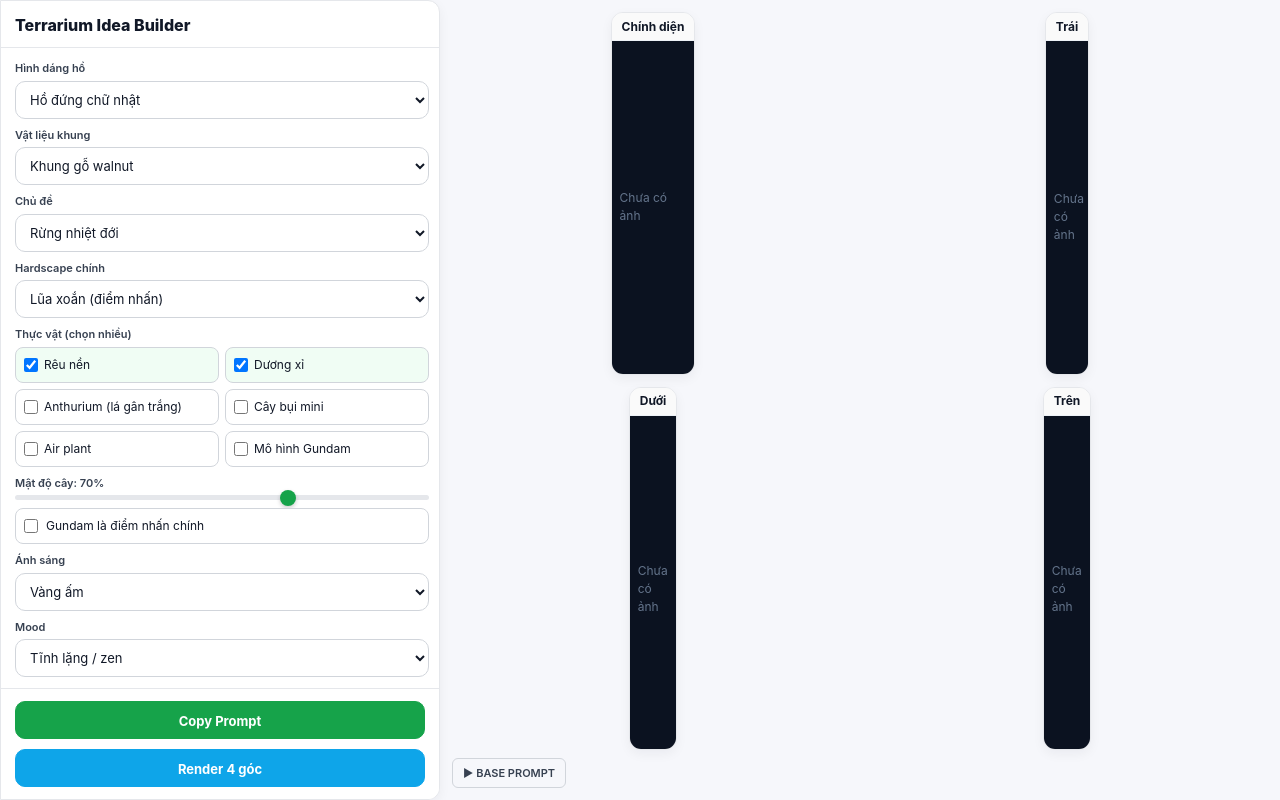
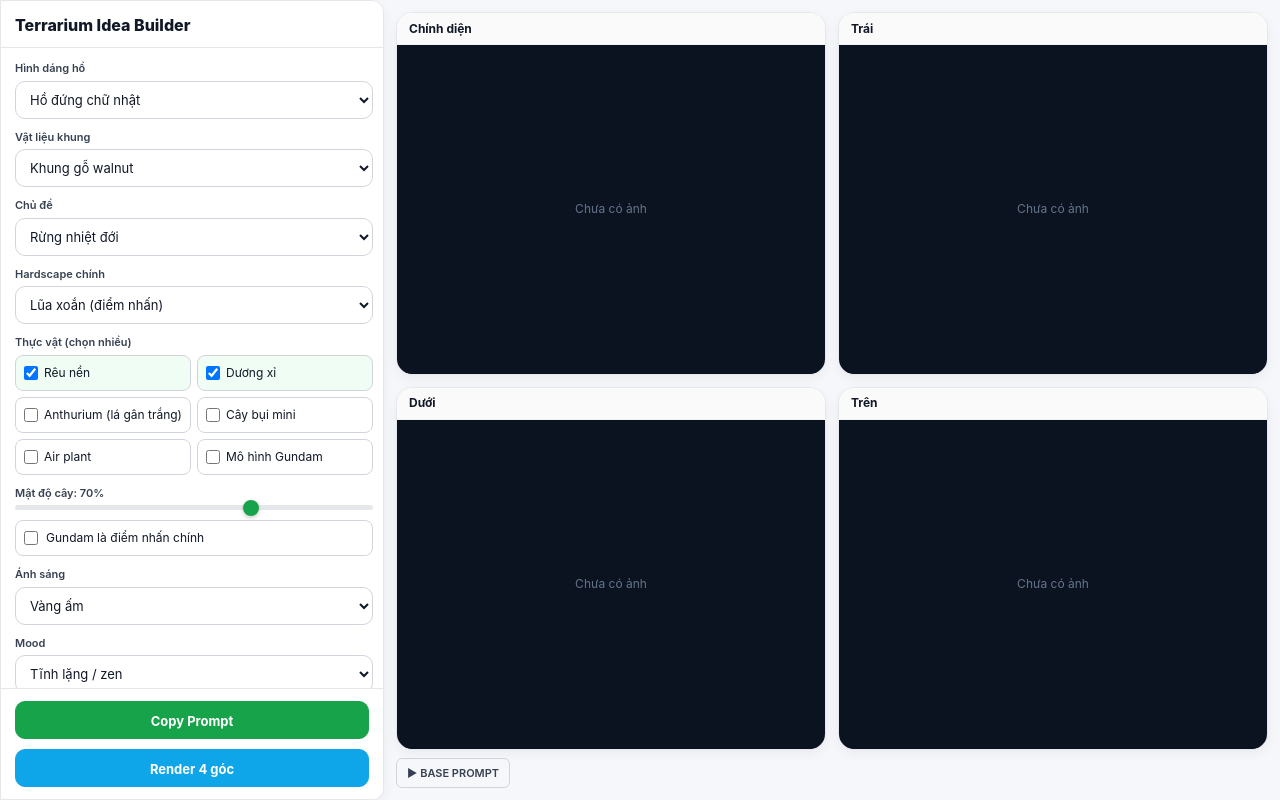
Before and after one commit to voquoctrong2807/terrarium, a React (Vite) app: page / in a window 1280 px wide. Built offline with nearby package versions, Linux system fonts and the light colour scheme.

Commit message:
Refactor UI: balanced layout, portrait 3:4 preview cards, fullscreen modal always portrait, improved camera angle prompts

```diff
--- a/App.tsx
+++ b/App.tsx
@@ -58,9 +58,9 @@ const OPTIONS = {
 
 const VIEWS = [
   { key: "front", title: "Chính diện", suffix: "Chụp chính diện, camera đặt ngang tầm mắt, vuông góc mặt kính trước. Full tank shot.", isHero: true },
-  { key: "left", title: "Trái", suffix: "Chụp từ BÊN TRÁI 45 độ, thấy MẶT KÍNH BÊN TRÁI và chiều sâu, parallax rõ, left side panel visible, left frame edge visible. Full tank shot. Không được giống chính diện.", isHero: false },
-  { key: "low", title: "Dưới", suffix: "Chụp GÓC THẤP từ dưới nhìn lên, thấy viền đáy và trục dọc, perspective mạnh, base frame visible, upward perspective. Full tank shot.", isHero: false },
-  { key: "top", title: "Trên", suffix: "Chụp TOP-DOWN từ trên xuống, thấy layout mặt bằng, thấy khung viền trên, top frame visible, overhead view. Full tank shot. Không được giống chính diện.", isHero: false },
+  { key: "left", title: "Trái", suffix: "Camera 45 degrees from left, left glass panel visible, parallax effect, perspective shift, not front view. Full tank shot.", isHero: false },
+  { key: "low", title: "Dưới", suffix: "Low angle upward perspective, base frame visible, strong perspective distortion, not front view. Full tank shot.", isHero: false },
+  { key: "top", title: "Trên", suffix: "Top-down overhead view, top frame visible, bird's eye view, not front view. Full tank shot.", isHero: false },
 ];
 
 function Select({ label, value, onChange, options }: { label: string; value: string; onChange: (v: string) => void; options: typeof OPTIONS.shape }) {
@@ -135,24 +135,22 @@ function PreviewCard({ title, src, loading, onOpen }: { title: string; src: stri
   return (
     <div style={{
       border: "1px solid #e5e7eb",
-      borderRadius: 12,
+      borderRadius: 16,
       background: "white",
       overflow: "hidden",
       boxShadow: "0 4px 12px rgba(17,24,39,0.05)",
       height: "100%",
       display: "flex",
       flexDirection: "column",
-      maxWidth: "calc((100vh - 24px - 12px) / 2 * 0.75)",
-      margin: "0 auto",
     }}>
       <div style={{
-        padding: "6px 10px",
+        padding: "8px 12px",
         fontSize: 12,
         fontWeight: 700,
         color: "#111827",
         background: "#fafafa",
         borderBottom: "1px solid #eef2f7",
-        height: "28px",
+        height: "32px",
         display: "flex",
         alignItems: "center",
       }}>
@@ -180,6 +178,7 @@ function PreviewCard({ title, src, loading, onOpen }: { title: string; src: stri
         <div style={{
           width: "100%",
           aspectRatio: "3 / 4",
+          height: "auto",
           position: "relative",
           background: "#0b1220",
         }}>
@@ -196,6 +195,7 @@ function PreviewCard({ title, src, loading, onOpen }: { title: string; src: stri
                   width: "100%",
                   height: "100%",
                   objectFit: "contain",
+                  objectPosition: "center",
                   display: "block"
                 }}
               />
@@ -247,8 +247,8 @@ function ImageModal({ src, onClose }: { src: string | null; onClose: () => void
       <div
         onClick={(e) => e.stopPropagation()}
         style={{
-          maxWidth: "95vw",
-          maxHeight: "95vh",
+          width: "min(92vw, 720px)",
+          aspectRatio: "3 / 4",
           background: "#000",
           borderRadius: 16,
           overflow: "hidden",
@@ -271,8 +271,7 @@ function ImageModal({ src, onClose }: { src: string | null; onClose: () => void
               width: "100%",
               height: "100%",
               objectFit: "contain",
-              maxWidth: "100%",
-              maxHeight: "100%",
+              objectPosition: "center",
             }}
           />
         </div>
@@ -431,13 +430,13 @@ export default function Page() {
       const refViews = VIEWS.filter(v => !v.isHero);
       const refJobs = refViews.map(async (v) => {
         const angleMap: { [key: string]: string } = {
-          left: "LEFT (45 degrees from left side)",
-          low: "LOW (from below looking up)",
-          top: "TOP (overhead top-down view)"
+          left: "LEFT (camera 45 degrees from left, left glass panel visible)",
+          low: "LOW (low angle upward perspective, base frame visible)",
+          top: "TOP (top-down overhead, top frame visible)"
         };
         const angleName = angleMap[v.key] || v.key.toUpperCase();
 
-        const refPrompt = `Use the provided reference image as the exact same terrarium scene. DO NOT change plants/hardscape. ONLY change camera angle to: ${angleName}. NOT front view. ${v.suffix} GIỮ NGUYÊN 100% bố cục, cây, lũa, đá như ảnh reference. Chỉ thay vị trí camera theo góc được chỉ định. Bắt buộc thay đổi perspective. Nếu không thay đổi góc thì coi như sai. portrait 3:4, full tank shot, include entire terrarium, no cropping, no close-up. REQUIRED: portrait orientation 3:4. include entire terrarium. no close-up. no cropping.`;
+        const refPrompt = `Use reference image as exact scene. DO NOT change plants/hardscape. ONLY change camera angle to: ${angleName}. DO NOT return front view. ${v.suffix} GIỮ NGUYÊN 100% bố cục, cây, lũa, đá như ảnh reference. Chỉ thay vị trí camera theo góc được chỉ định. Bắt buộc thay đổi perspective và parallax. Nếu không thay đổi góc thì coi như sai. portrait 3:4, full tank shot, include entire terrarium, no cropping, no close-up. REQUIRED: portrait orientation 3:4. include entire terrarium. no close-up. no cropping.`;
 
         const res = await fetch("/api/render-terrarium", {
           method: "POST",
@@ -535,7 +534,7 @@ export default function Page() {
           box-shadow: 0 2px 4px rgba(0,0,0,0.2);
         }
       `}</style>
-      <div style={{ height: "100vh", display: "grid", gridTemplateColumns: "clamp(440px, 32vw, 560px) 1fr", background: "#f6f7fb", overflow: "hidden" }}>
+      <div style={{ height: "100vh", display: "grid", gridTemplateColumns: "clamp(380px, 30vw, 520px) 1fr", background: "#f6f7fb", overflow: "hidden" }}>
       <aside style={{
         height: "100vh",
         borderRight: "1px solid #e5e7eb",
@@ -566,7 +565,7 @@ export default function Page() {
           paddingBottom: "12px",
           paddingRight: "10px",
         }}>
-          <div style={{ display: "grid", gap: 8 }}>
+          <div style={{ display: "grid", gap: 10 }}>
             <Select label="Hình dáng hồ" value={shape} onChange={setShape} options={OPTIONS.shape} />
 
             <Select label="Vật liệu khung" value={frame} onChange={setFrame} options={OPTIONS.frame} />
```
